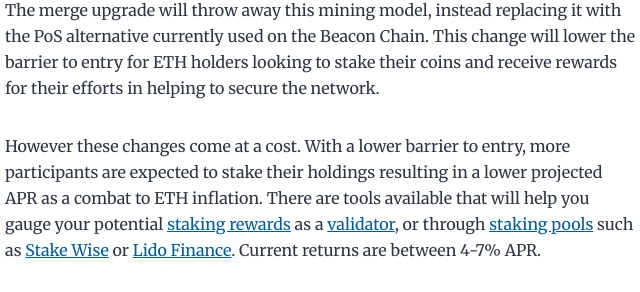
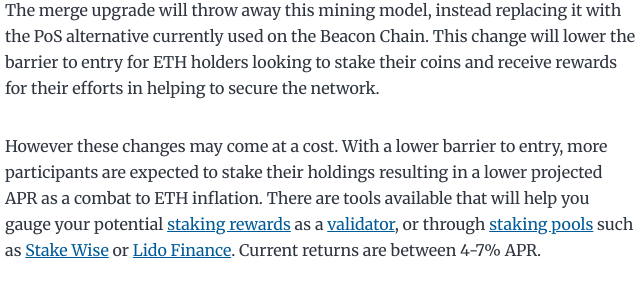
Before and after one commit to billyendres/the-merge, a Gatsby site: page /ethereum-merge-for-investors/ in a window 1280 px wide. Shown: the part 6554-6846 px from the top of the page, 319-959 px from the left. Built offline with nearby package versions, Linux system fonts and the light colour scheme; Gatsby itself is replaced by a stand-in of ours.

Commit message:
Update index.md

```diff
--- a/content/blog/ethereum-merge-for-investors/index.md
+++ b/content/blog/ethereum-merge-for-investors/index.md
@@ -57,7 +57,7 @@
 
 The merge upgrade will throw away this mining model, instead replacing it with the PoS alternative currently used on the Beacon Chain. This change will lower the barrier to entry for ETH holders looking to stake their coins and receive rewards for their efforts in helping to secure the network.
 
-However these changes come at a cost. With a lower barrier to entry, more participants are expected to stake their holdings resulting in a lower projected APR as a combat to ETH inflation. There are tools available that will help you gauge your potential [staking rewards](https://www.stakingrewards.com/earn/ethereum-2-0/) as a [validator](https://ethereum.org/en/developers/docs/consensus-mechanisms/pos/#pos-staking-validators), or through [staking pools](https://ethereum.org/en/staking/pools/#main-content) such as [Stake Wise](https://stakewise.io/) or [Lido Finance](https://lido.fi/ethereum). Current returns are between 4-7% APR.
+However these changes may come at a cost. With a lower barrier to entry, more participants are expected to stake their holdings resulting in a lower projected APR as a combat to ETH inflation. There are tools available that will help you gauge your potential [staking rewards](https://www.stakingrewards.com/earn/ethereum-2-0/) as a [validator](https://ethereum.org/en/developers/docs/consensus-mechanisms/pos/#pos-staking-validators), or through [staking pools](https://ethereum.org/en/staking/pools/#main-content) such as [Stake Wise](https://stakewise.io/) or [Lido Finance](https://lido.fi/ethereum). Current returns are between 4-7% APR.
 
  For those without time to worry about staking pools or validator nodes, there are simpler alternatives. With platforms such as [Celsius](https://celsius.network/) you can lock up your crypto at up to 6% APR and let them deal with the tricky stuff.
 
```
